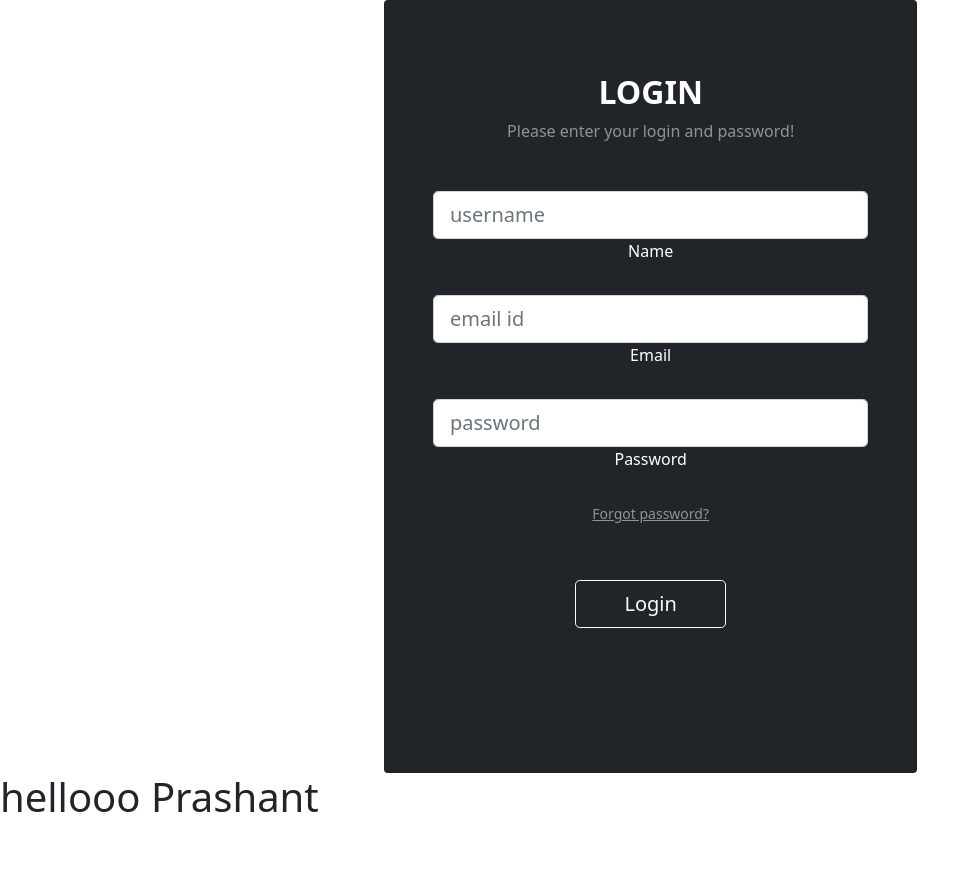
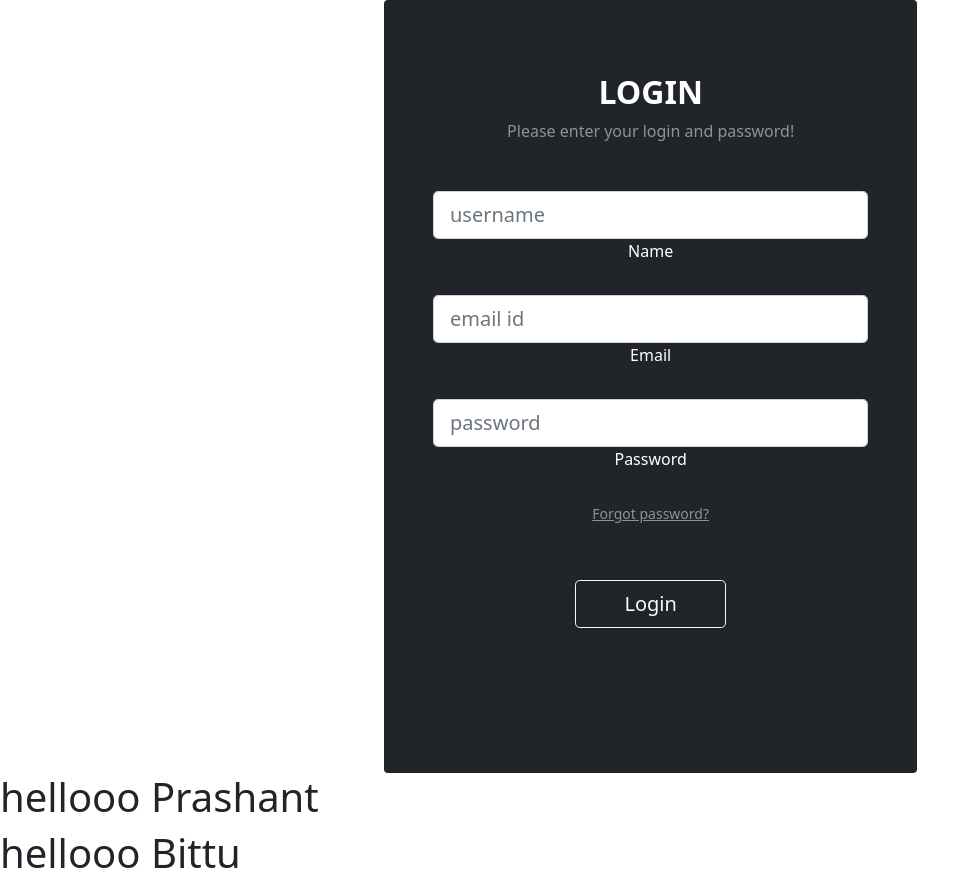
Before and after one commit to adityasingh-kiwi/Login_page, a React (Create React App) app: page / in a window 1280 px wide. Shown: the top 885 px of the page, without its empty margins (0-977 px from the left). Before the commit the page ends 829 px from the top, so only its background shows below. Built offline with nearby package versions, Linux system fonts and the light colour scheme.

Commit message:
initial build

```diff
--- a/src/App.js
+++ b/src/App.js
@@ -17,6 +17,7 @@ function App() {
 
     </Routes>
       <h1>hellooo Prashant</h1>
+      <h1>hellooo Bittu</h1>
 
      </div>
 
```
